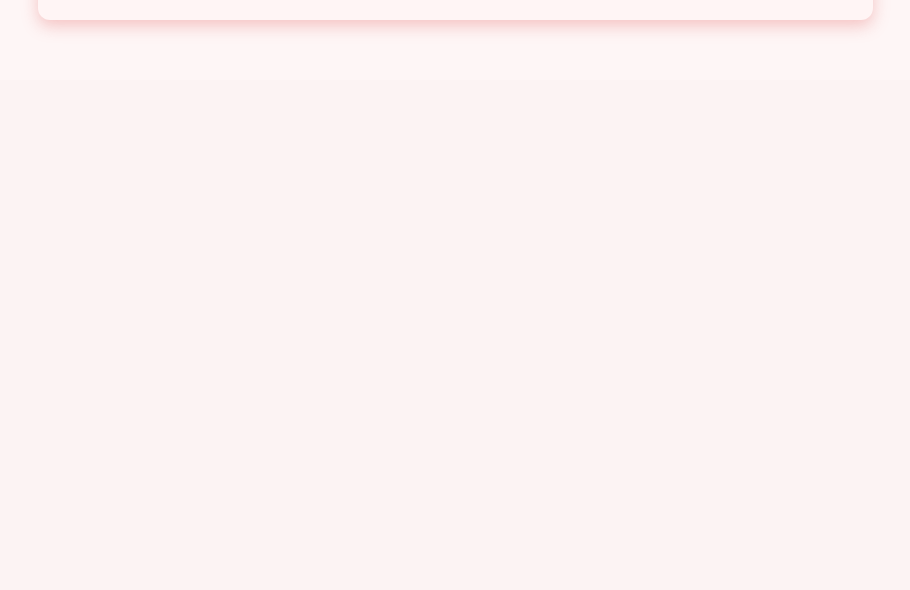
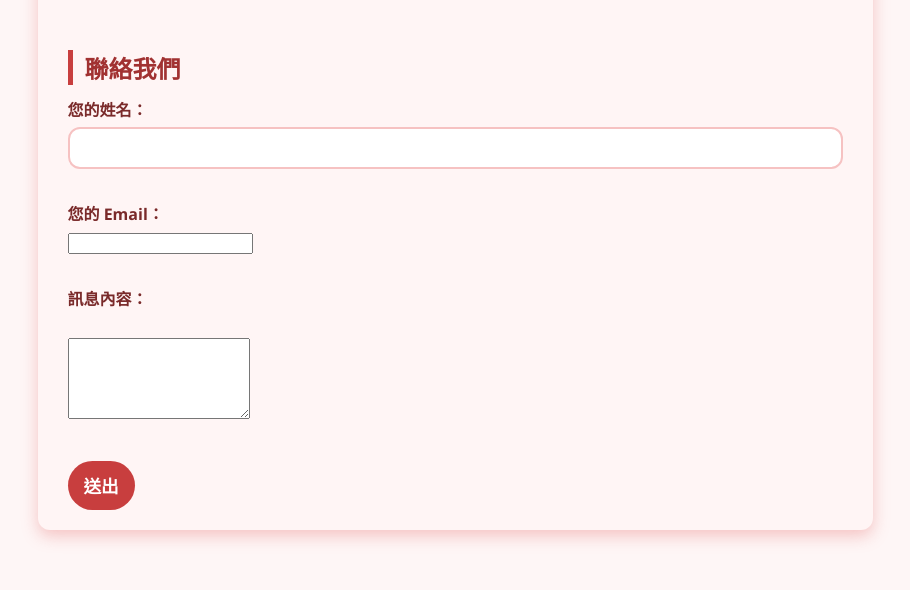
Before and after one commit to ailing1021/test, a Flask app: page / in a window 1280 px wide. Shown: the part 1481-2071 px from the top of the page, without its empty margins (185-1095 px from the left). Before the commit the page ends 1511 px from the top, so only its background shows below. Run offline with Flask 3, Linux system fonts and the light colour scheme.

Commit message:
Update index.html

```diff
--- a/template/index.html
+++ b/template/index.html
@@ -264,6 +264,21 @@
       <canvas id="pieChart"></canvas>
     </div>
   </section>
+  <section id="contactForm" style="margin-top: 50px;">
+  <h2>聯絡我們</h2>
+  <form action="/contact" method="POST">
+    <label for="name">您的姓名：</label>
+    <input type="text" id="name" name="name" required><br><br>
+
+    <label for="email">您的 Email：</label>
+    <input type="email" id="email" name="email" required><br><br>
+
+    <label for="message">訊息內容：</label><br>
+    <textarea id="message" name="message" rows="5" required></textarea><br><br>
+
+    <button type="submit">送出</button>
+  </form>
+</section>
 </main>
 
 <footer style="text-align: center; font-size: 0.9rem; padding: 14px 10px; background: #ffbaba55; color: #7a2f2f; margin-top: auto; box-shadow: inset 0 1px 4px #ffbabacc;">
```
